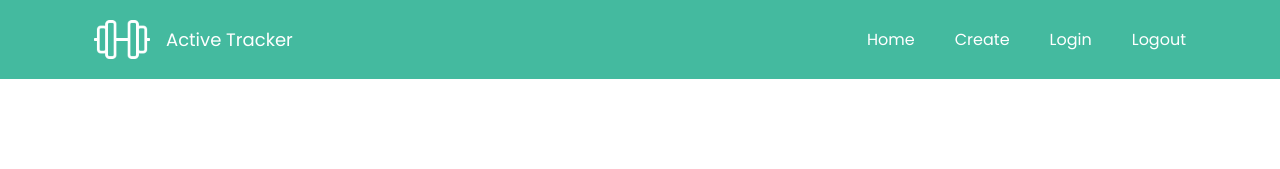
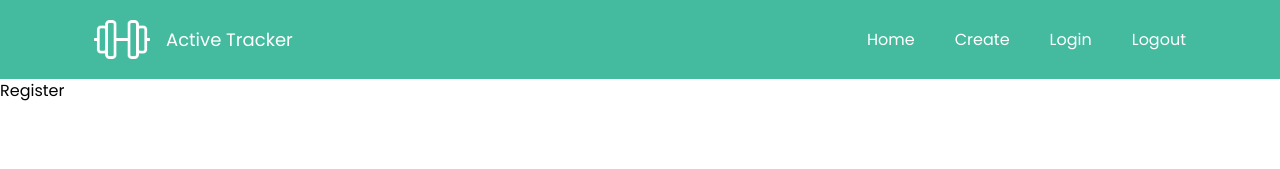
Before and after one commit to PfMartin/Active-Tracker, a Vue app: page /register in a window 1280 px wide. Before the commit this address had no page. Shown: the top 169 px of the page. Built offline with nearby package versions, Linux system fonts and the light colour scheme.

Commit message:
Setup the navigation for Login

```diff
--- a/src/components/Navigation.vue
+++ b/src/components/Navigation.vue
@@ -14,7 +14,7 @@
         <router-link class="cursor-pointer" :to="{ name: '' }"
           >Create</router-link
         >
-        <router-link class="cursor-pointer" :to="{ name: 'Home' }"
+        <router-link class="cursor-pointer" :to="{ name: 'Login' }"
           >Login</router-link
         >
         <li class="cursor-pointer">Logout</li>
--- a/src/router/index.js
+++ b/src/router/index.js
@@ -1,17 +1,29 @@
 import { createRouter, createWebHistory } from "vue-router";
 import Home from "../views/Home.vue";
+import Login from "../views/Login.vue";
+import Register from "../views/Register.vue";
 
 const routes = [
   {
     path: "/",
     name: "Home",
-    component: Home,
+    component: Home
   },
+  {
+    path: "/login",
+    name: "Login",
+    component: Login
+  },
+  {
+    path: "/register",
+    name: "Register",
+    component: Register
+  }
 ];
 
 const router = createRouter({
   history: createWebHistory(process.env.BASE_URL),
-  routes,
+  routes
 });
 
 // Change document titles
--- a/src/views/Login.vue
+++ b/src/views/Login.vue
@@ -1,5 +1,7 @@
 <template>
-  <div></div>
+  <div>
+    <h1>Login</h1>
+  </div>
 </template>
 
 <script>
@@ -11,6 +13,6 @@ export default {
     // Login function
 
     return {};
-  },
+  }
 };
 </script>
--- a/src/views/Register.vue
+++ b/src/views/Register.vue
@@ -1,5 +1,7 @@
 <template>
-  <div></div>
+  <div>
+    <h1>Register</h1>
+  </div>
 </template>
 
 <script>
@@ -11,6 +13,6 @@ export default {
     // Register function
 
     return {};
-  },
+  }
 };
 </script>
```
